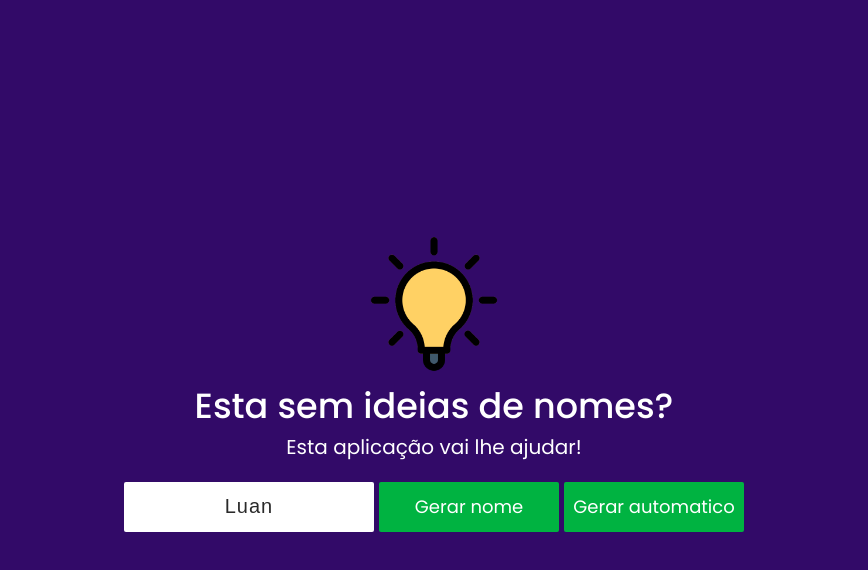
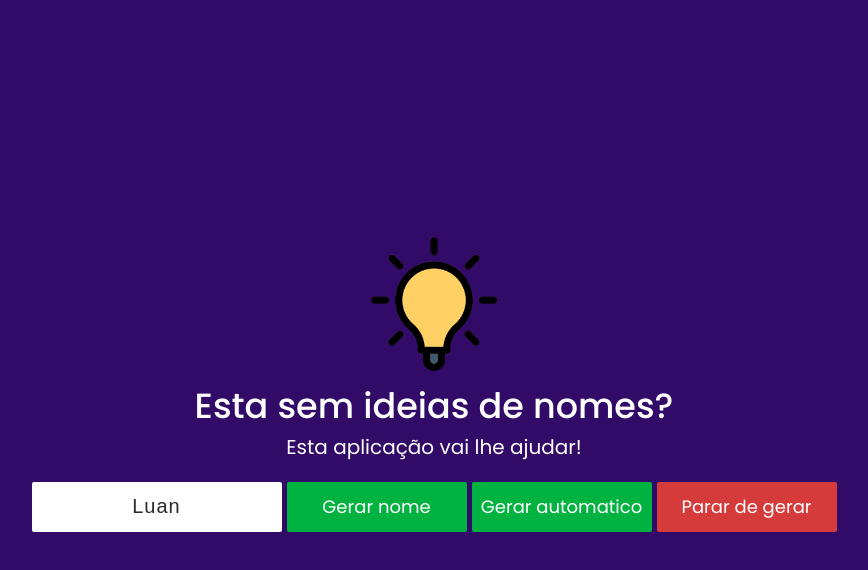
Before and after one commit to Gabriel4g/names-generator, a plain HTML site: page index.html in a window 1280 px wide. Both pictures are taken after a click on the button "Gerar automatico". Shown: the whole page, without its empty margins (206-1074 px from the left). Drawn offline with Linux system fonts and the light colour scheme.

Commit message:
add button from stop

```diff
--- a/css/style.css
+++ b/css/style.css
@@ -16,6 +16,7 @@ body {
 #container {
     height: auto;
     width: 100%;
+    max-width: 1000px;
     border-radius: 5px;
     padding: 30px;
     margin-bottom: 4rem;
@@ -75,7 +76,8 @@ body {
 }
 
 #generator-button,
-#automatic-button  {
+#automatic-button,
+#stop {
     height: 5rem;
     width: 18rem;
     background: #00b341;
@@ -87,7 +89,12 @@ body {
     color: #fff;
 }
 
-@media (max-width: 600px) {
+#stop {
+    background: #d63b3b;
+    display: none;
+}
+
+@media (max-width: 768px) {
 
     #container-generate {
         display: flex;
@@ -96,6 +103,7 @@ body {
 
     #generator-button,
     #automatic-button,
+    #stop,
     .container-names {
         width: 100%;
     }
--- a/index.html
+++ b/index.html
@@ -34,6 +34,10 @@
             <button id="automatic-button" onclick="automaticGenerator()">
                 Gerar automatico
             </button>
+
+            <button id="stop" onclick="stopAutomatic()">
+                Parar de gerar
+            </button>
         </div>
     </div>
     <script src="./js/main.js">
--- a/js/main.js
+++ b/js/main.js
@@ -1,6 +1,7 @@
 const container = document.querySelector("#container");
 const button_generator = document.querySelector("#generator-button");
 const nameText = document.querySelector("#nomes");
+const button_stop = document.querySelector("#stop");
 
 const names = [
     "Gabriel", "Gustavo", "Julio", "Ismael", "Aquino", "Geovane", "João", "Lucas",
@@ -35,4 +36,10 @@ const automaticGenerator = () => {
 
     nameText.style.fontSize = "2rem"
     nameText.style.letterSpacing = "1px"
+
+    button_stop.style.display = "block"
 }
+
+const stopAutomatic = () => {
+    location.reload()
+}
```
